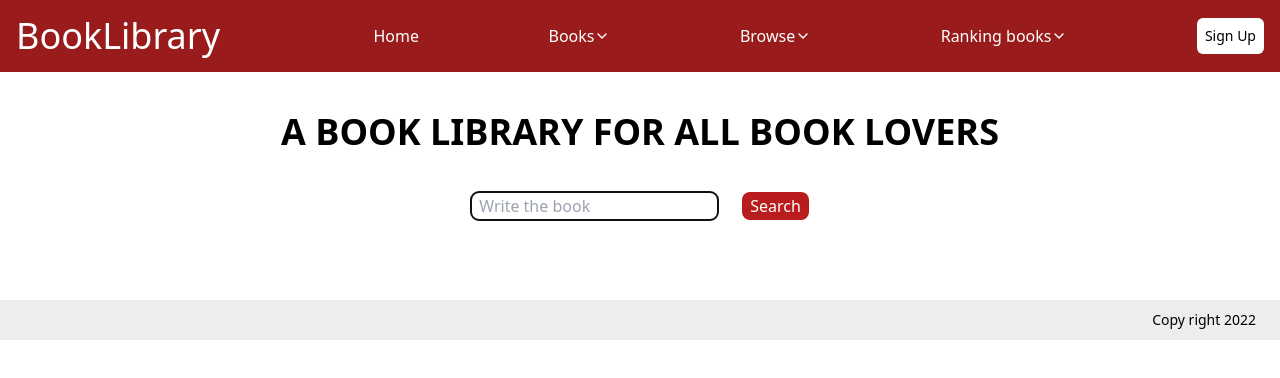
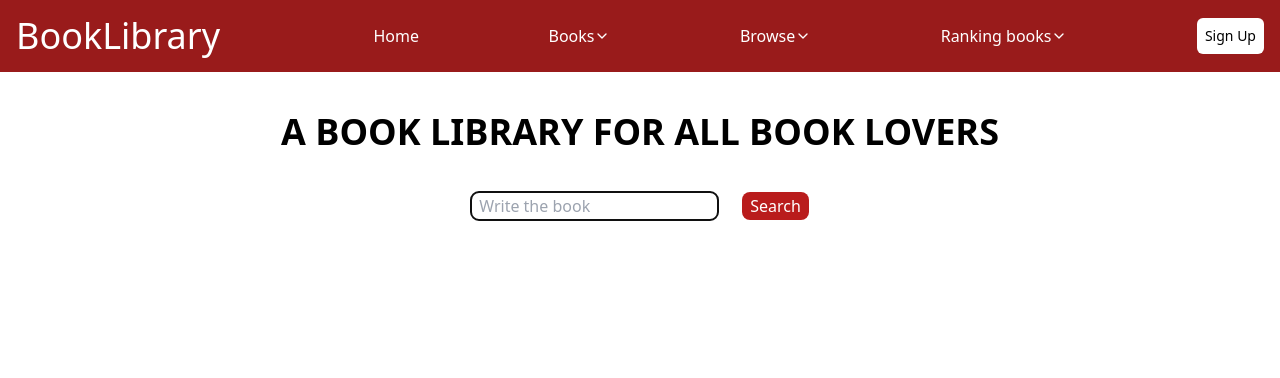
Before and after one commit to sebasarias88/09-API-books, a React (Create React App) app: page / in a window 1280 px wide. Shown: the top 378 px of the page. Built offline with nearby package versions, Linux system fonts and the light colour scheme.

Commit message:
Reformatted code

```diff
--- a/src/components/Footer.jsx
+++ /dev/null
@@ -1,10 +0,0 @@
-export default function Footer(){
-
-    return(
-        <div className="flex justify-end bg-gray-400/20 h-10 items-center w-screen">
-            <p className="text-sm mr-6">
-                Copy right 2022
-            </p>
-        </div>
-    )
-}
--- a/src/pages/Book.jsx
+++ b/src/pages/Book.jsx
@@ -5,7 +5,6 @@ import Header from "../components/Header";
 import Redes from "../components/Redes";
 import MenuFinal from "../components/MenuFinal";
 import {useState} from "react";
-import Footer from "../components/Footer";
 
 export default function Book() {
     const {bookId} = useParams()
@@ -93,7 +92,6 @@ export default function Book() {
                 <Redes/>
             </div>
             <MenuFinal newBook={newBook[0]}/>
-            <Footer/>
         </div>
     )
 }
--- a/src/pages/Home.jsx
+++ b/src/pages/Home.jsx
@@ -1,10 +1,8 @@
 import Header from "../components/Header";
 import SearchBook from "../components/SearchBook";
-import Footer from "../components/Footer";
 import RenderBooks from "../components/RenderBooks";
 
 export default function Home() {
-
 
     return (
         <div className="flex flex-col items-center">
@@ -14,7 +12,6 @@ export default function Home() {
             </h1>
             <SearchBook/>
             <RenderBooks/>
-            <Footer/>
         </div>
     )
 }
--- a/src/pages/Login.jsx
+++ b/src/pages/Login.jsx
@@ -8,7 +8,6 @@ export default function Login() {
             <button className="pl-8 py-4">
                 <Link to={'/'}>Back</Link>
             </button>
-            <h1>Hola soy un cambio</h1>
             <div className="flex justify-center items-center w-screen h-screen">
                 <div className="py-8 px-16 rounded-2xl text-center bg-gray-400/20 shadow-xl">
                     <h1 className="text-4xl mb-20">
```
